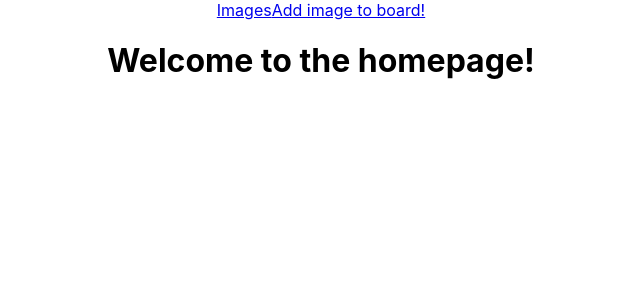
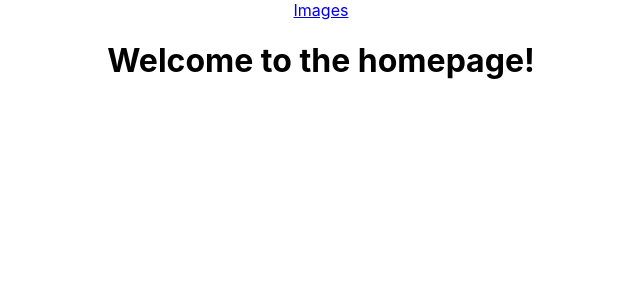
Before and after one commit to GoudekettingRM/imageboard-client, a React (Create React App) app: page / in a window 1280 px wide. Shown: the top 300 px of the page, without its empty margins (319-959 px from the left). Built offline with nearby package versions, Linux system fonts and the light colour scheme.

Commit message:
remove upload from header

```diff
--- a/src/components/Header/Header.jsx
+++ b/src/components/Header/Header.jsx
@@ -6,7 +6,7 @@ export default class Header extends Component {
     return (
       <div>
         <Link to="/images">Images</Link>
-        <Link to="/upload">Add image to board!</Link>
+        {/* <Link to="/upload">Add image to board!</Link> */}
       </div>
     );
   }
```
